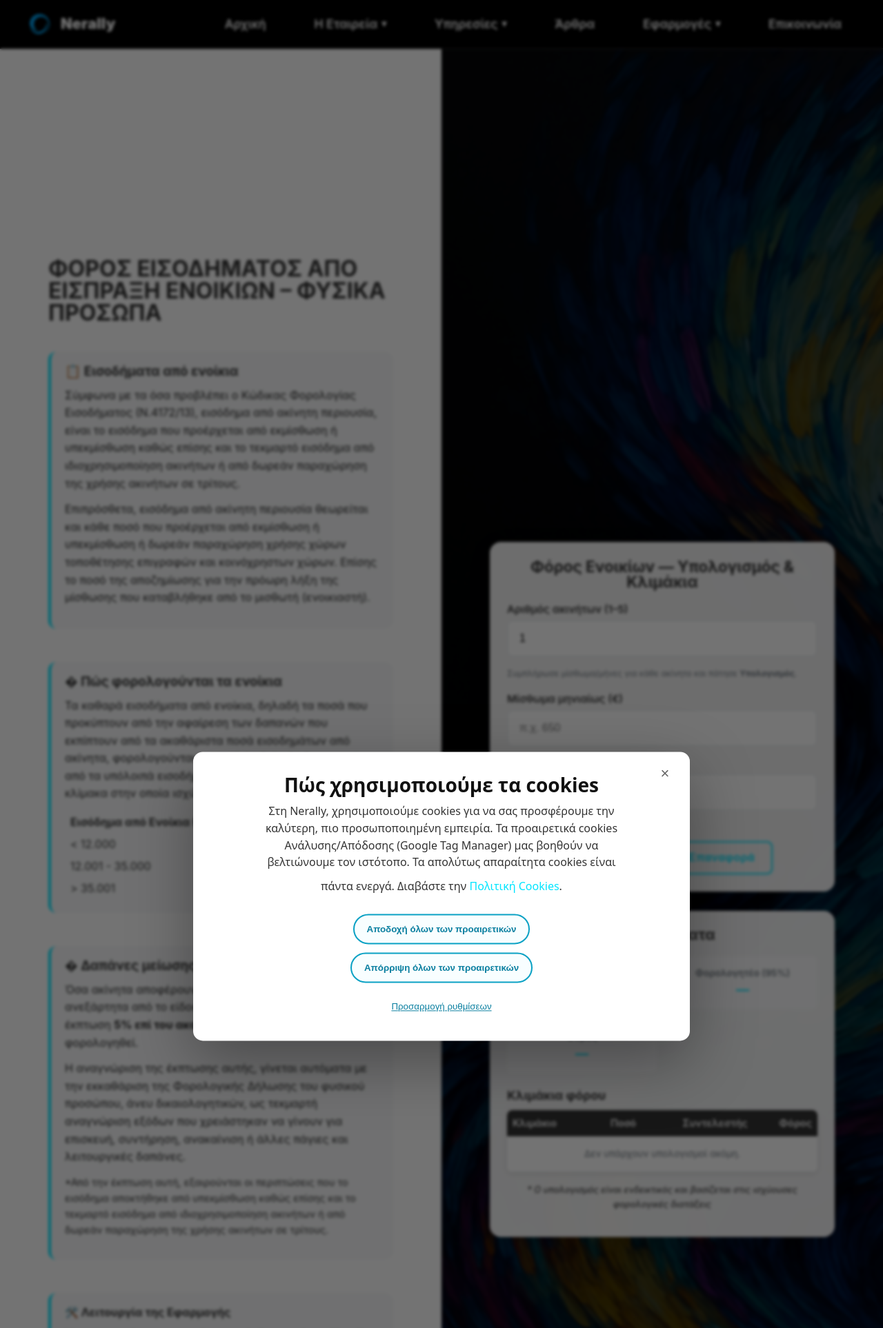
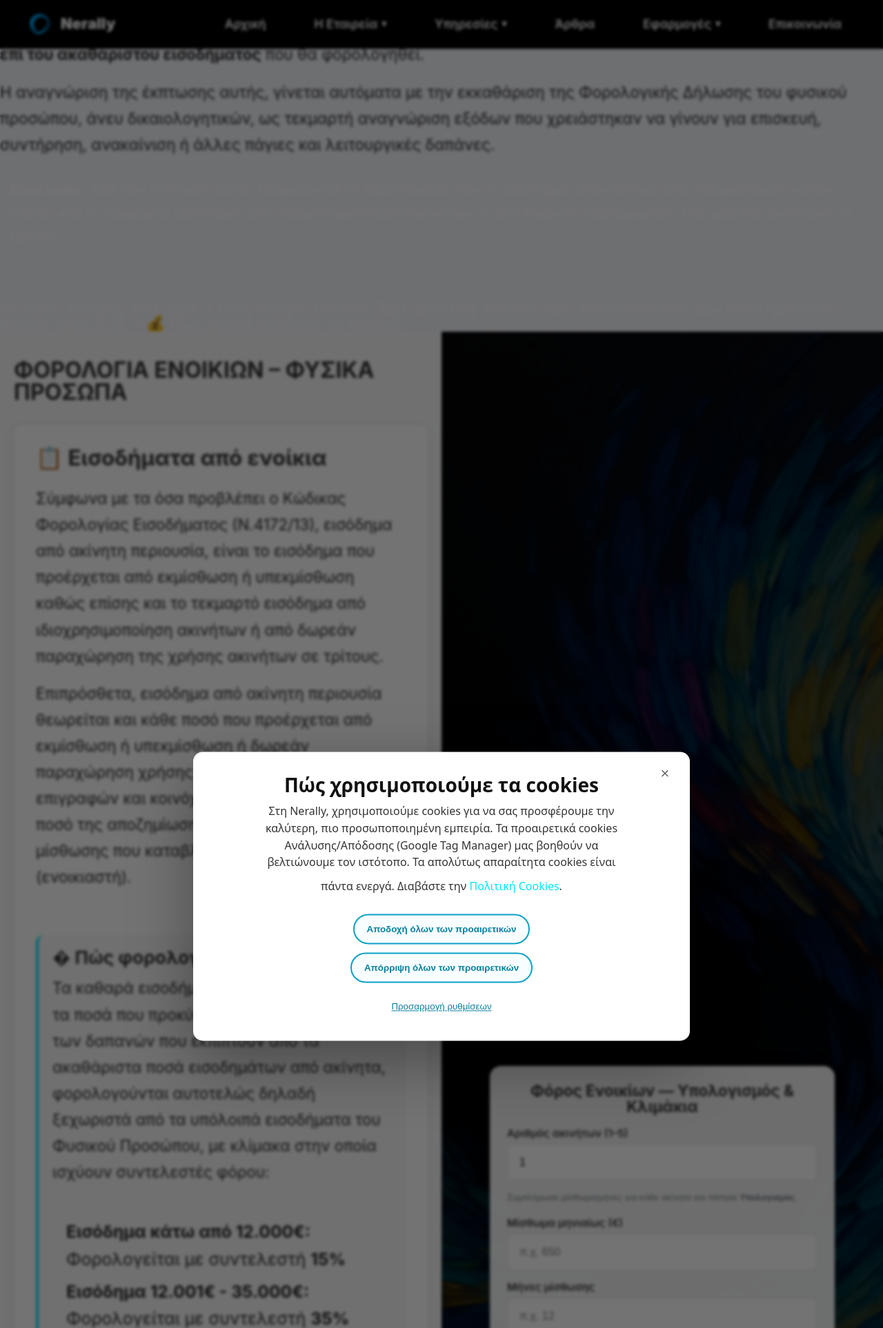
Before and after one commit to zmalseas/zmalseas.github.io, a PHP site: page /efarmoges/rent-tax-calculator.php in a window 1280 px wide. Shown: the top 1926 px of the page at 69% size. Run offline with PHP 8.4, Linux system fonts and the light colour scheme; some libraries are stand-ins or nearby versions.

Commit message:
ενοικ vol2

```diff
--- a/css/calculators.css
+++ b/css/calculators.css
@@ -263,14 +263,15 @@ body:has(.calculator-layout) .main-content {
 }
 
 .left-section {
-  background: #ffffff;
+  background: #f8f9fa;
   color: #333333;
-  padding: 40px;
+  padding: 40px 20px;
   display: flex;
   flex-direction: column;
-  justify-content: center;
+  justify-content: flex-start;
   margin: 0;
   min-height: 100vh;
+  width: 100%;
 }
 
 .right-section {
--- a/efarmoges/rent-tax-calculator.php
+++ b/efarmoges/rent-tax-calculator.php
@@ -1,6 +1,20 @@
 <!DOCTYPE html>
 <html lang="el">
-<head>
+<head>            <h
+            <h3 style="color: var(--accent); font-size: 1.4em; margin-bottom: 16px; padding-bottom: 8px; border-bottom: 2px solid rgba(var(--accent-rgb), 0.2);">
+              📊 Δαπάνες μείωσης φόρου από ακίνητα
+            </h3>
+            <p style="line-height: 1.7; margin-bottom: 16px;">
+              Όσα ακίνητα αποφέρουν φορολογητέο εισόδημα, ανεξάρτητα από το είδος και τη χρήση αυτών έχουν έκπτωση <span style="color: var(--accent); font-weight: bold;">5% επί του ακαθάριστου εισοδήματος</span> που θα φορολογηθεί.
+            </p>
+            <p style="line-height: 1.7; margin-bottom: 16px;">
+              Η αναγνώριση της έκπτωσης αυτής, γίνεται αυτόματα με την εκκαθάριση της Φορολογικής Δήλωσης του φυσικού προσώπου, άνευ δικαιολογητικών, ως τεκμαρτή αναγνώριση εξόδων που χρειάστηκαν να γίνουν για επισκευή, συντήρηση, ανακαίνιση ή άλλες πάγιες και λειτουργικές δαπάνες.
+            </p>
+            <p style="font-size: 0.95em; color: var(--text-secondary); font-style: italic; padding: 12px; background: rgba(var(--accent-rgb), 0.05); border-radius: 6px; margin-bottom: 24px;">
+              <strong>Σημείωση:</strong> Από την έκπτωση αυτή, εξαιρούνται οι περιπτώσεις που το εισόδημα αποκτήθηκε από υπεκμίσθωση καθώς επίσης και το τεκμαρτό εισόδημα από ιδιοχρησιμοποίηση ακινήτων ή από δωρεάν παραχώρηση της χρήσης ακινήτων σε τρίτους.
+            </p>
+
+            <hr style="border: none; height: 1px; background: rgba(var(--accent-rgb), 0.3); margin: 32px 0;">or: var(--accent); font-size: 1.4em; margin-bottom: 16px; padding-bottom: 8px; border-bottom: 2px solid rgba(var(--accent-rgb), 0.2);">💰 Πώς φορολογούνται τα ενοίκια</h3>
   <meta charset="utf-8" />
   <meta name="viewport" content="width=device-width, initial-scale=1" />
   <title>Φόρος Ενοικίων — Υπολογιστής Nerally</title>
@@ -20,46 +34,37 @@
     <div class="calculator-layout">
       <!-- Left Section - Information -->
       <div class="left-section">
-        <div class="calculator-container">
-          <h1 class="page-title">ΦΟΡΟΣ ΕΙΣΟΔΗΜΑΤΟΣ ΑΠΟ ΕΙΣΠΡΑΞΗ ΕΝΟΙΚΙΩΝ – ΦΥΣΙΚΑ ΠΡΟΣΩΠΑ</h1>
+        <div class="calculator-container" style="max-width: none; width: 100%;">
+          <h1 class="page-title" style="color: var(--accent); margin-bottom: 24px;">ΦΟΡΟΛΟΓΙΑ ΕΝΟΙΚΙΩΝ – ΦΥΣΙΚΑ ΠΡΟΣΩΠΑ</h1>
 
-          <div class="info-box">
-            <h3>📋 Εισοδήματα από ενοίκια</h3>
-            <p>
+
+          <div style="width: 100%; background: white; padding: 32px; border-radius: 12px; box-shadow: 0 4px 20px rgba(0,0,0,0.08);">
+
+            <h3 style="color: var(--accent); font-size: 1.4em; margin-bottom: 16px; padding-bottom: 8px; border-bottom: 2px solid rgba(var(--accent-rgb), 0.2);">
+              📋 Εισοδήματα από ενοίκια
+            </h3>
+            <p style="line-height: 1.7; margin-bottom: 16px;">
               Σύμφωνα με τα όσα προβλέπει ο Κώδικας Φορολογίας Εισοδήματος (Ν.4172/13), εισόδημα από ακίνητη περιουσία, είναι το εισόδημα που προέρχεται από εκμίσθωση ή υπεκμίσθωση καθώς επίσης και το τεκμαρτό εισόδημα από ιδιοχρησιμοποίηση ακινήτων ή από δωρεάν παραχώρηση της χρήσης ακινήτων σε τρίτους.
             </p>
-            <p>
+            <p style="line-height: 1.7; margin-bottom: 24px;">
               Επιπρόσθετα, εισόδημα από ακίνητη περιουσία θεωρείται και κάθε ποσό που προέρχεται από εκμίσθωση ή υπεκμίσθωση ή δωρεάν παραχώρηση χρήσης χώρων τοποθέτησης επιγραφών και κοινόχρηστων χώρων. Επίσης το ποσό της αποζημίωσης για την πρόωρη λήξη της μίσθωσης που καταβλήθηκε από το μισθωτή (ενοικιαστή).
             </p>
-          </div>
+
+            <hr style="border: none; height: 1px; background: rgba(var(--accent-rgb), 0.3); margin: 32px 0;">
 
           <div class="info-box">
             <h3>� Πώς φορολογούνται τα ενοίκια</h3>
-            <p>
+            <p style="line-height: 1.7; margin-bottom: 20px;">
               Τα καθαρά εισοδήματα από ενοίκια, δηλαδή τα ποσά που προκύπτουν από την αφαίρεση των δαπανών που εκπίπτουν από τα ακαθάριστα ποσά εισοδημάτων από ακίνητα, φορολογούνται αυτοτελώς δηλαδή ξεχωριστά από τα υπόλοιπά εισοδήματα του Φυσικού Προσώπου, με κλίμακα στην οποία ισχύουν συντελεστές φόρου:
             </p>
-            <table style="width: 100%; border-collapse: collapse; margin-top: 12px;">
-              <thead>
-                <tr style="background: rgba(var(--accent-rgb), 0.1);">
-                  <th style="padding: 8px; border: 1px solid rgba(var(--accent-rgb), 0.2); text-align: left;">Εισόδημα από Ενοίκια (€)</th>
-                  <th style="padding: 8px; border: 1px solid rgba(var(--accent-rgb), 0.2); text-align: center;">Συντελεστής %</th>
-                </tr>
-              </thead>
-              <tbody>
-                <tr>
-                  <td style="padding: 8px; border: 1px solid rgba(var(--accent-rgb), 0.2);">&lt; 12.000</td>
-                  <td style="padding: 8px; border: 1px solid rgba(var(--accent-rgb), 0.2); text-align: center;"><strong>15%</strong></td>
-                </tr>
-                <tr>
-                  <td style="padding: 8px; border: 1px solid rgba(var(--accent-rgb), 0.2);">12.001 - 35.000</td>
-                  <td style="padding: 8px; border: 1px solid rgba(var(--accent-rgb), 0.2); text-align: center;"><strong>35%</strong></td>
-                </tr>
-                <tr>
-                  <td style="padding: 8px; border: 1px solid rgba(var(--accent-rgb), 0.2);">&gt; 35.001</td>
-                  <td style="padding: 8px; border: 1px solid rgba(var(--accent-rgb), 0.2); text-align: center;"><strong>45%</strong></td>
-                </tr>
-              </tbody>
-            </table>
+
+            <div style="background: rgba(var(--accent-rgb), 0.05); padding: 20px; border-radius: 8px; border-left: 4px solid var(--accent); margin-bottom: 24px;">
+              <p style="margin: 8px 0; font-size: 1.1em;"><strong>Εισόδημα κάτω από 12.000€:</strong> Φορολογείται με συντελεστή <span style="color: var(--accent); font-weight: bold;">15%</span></p>
+              <p style="margin: 8px 0; font-size: 1.1em;"><strong>Εισόδημα 12.001€ - 35.000€:</strong> Φορολογείται με συντελεστή <span style="color: var(--accent); font-weight: bold;">35%</span></p>
+              <p style="margin: 8px 0; font-size: 1.1em;"><strong>Εισόδημα πάνω από 35.001€:</strong> Φορολογείται με συντελεστή <span style="color: var(--accent); font-weight: bold;">45%</span></p>
+            </div>
+
+            <hr style="border: none; height: 1px; background: rgba(var(--accent-rgb), 0.3); margin: 32px 0;">
           </div>
 
           <div class="info-box">
@@ -75,18 +80,21 @@
             </p>
           </div>
 
-          <div class="tip-box">
-            <h4>🛠️ Λειτουργία της Εφαρμογής</h4>
-            <p>
-              Η συγκεκριμένη εφαρμογή, αναπτύχθηκε από την <strong>Nerally</strong> και καλύπτει τις περιπτώσεις φορολόγησης του εισοδήματος που ένα φυσικό πρόσωπο αποκτά από την μίσθωση της ακίνητης περιουσίας του.
+
+            <h3 style="color: var(--accent); font-size: 1.4em; margin-bottom: 16px; padding-bottom: 8px; border-bottom: 2px solid rgba(var(--accent-rgb), 0.2);">
+              🛠️ Λειτουργία της Εφαρμογής
+            </h3>
+            <p style="line-height: 1.7; margin-bottom: 16px;">
+              Η συγκεκριμένη εφαρμογή, αναπτύχθηκε από την <strong style="color: var(--accent);">Nerally</strong> και καλύπτει τις περιπτώσεις φορολόγησης του εισοδήματος που ένα φυσικό πρόσωπο αποκτά από την μίσθωση της ακίνητης περιουσίας του.
             </p>
-            <p>
-              Για ειδικές περιπτώσεις όπως Βραχυχρόνιες μισθώσεις, Υπεκμισθώσεις, Εταιρικές Μισθώσεις, Ανείσπραχτα ενοίκια, Αναγνώριση δαπανών κ.α. μπορείτε να:
+            <p style="line-height: 1.7; margin-bottom: 12px;">
+              Για ειδικές περιπτώσεις όπως <strong>Βραχυχρόνιες μισθώσεις</strong>, <strong>Υπεκμισθώσεις</strong>, <strong>Εταιρικές Μισθώσεις</strong>, <strong>Ανείσπραχτα ενοίκια</strong>, <strong>Αναγνώριση δαπανών</strong> κ.α. μπορείτε να:
             </p>
-            <ul style="margin-top: 8px;">
-              <li>Διαβάσετε τις σχετικές μελέτες στο blog μας</li>
-              <li><a href="/epikoinonia/contact.php" style="color: var(--accent); text-decoration: underline;">Επικοινωνήσετε μαζί μας</a></li>
-            </ul>
+            <div style="background: rgba(var(--accent-rgb), 0.08); padding: 16px; border-radius: 8px; margin-top: 16px;">
+              <p style="margin: 6px 0; line-height: 1.6;">• Διαβάσετε τις σχετικές μελέτες στο blog μας</p>
+              <p style="margin: 6px 0; line-height: 1.6;">• <a href="/epikoinonia/contact.php" style="color: var(--accent); text-decoration: underline; font-weight: 600;">Επικοινωνήσετε μαζί μας</a> για εξατομικευμένη συμβουλευτική</p>
+            </div>
+
           </div>
         </div>
       </div>
```
